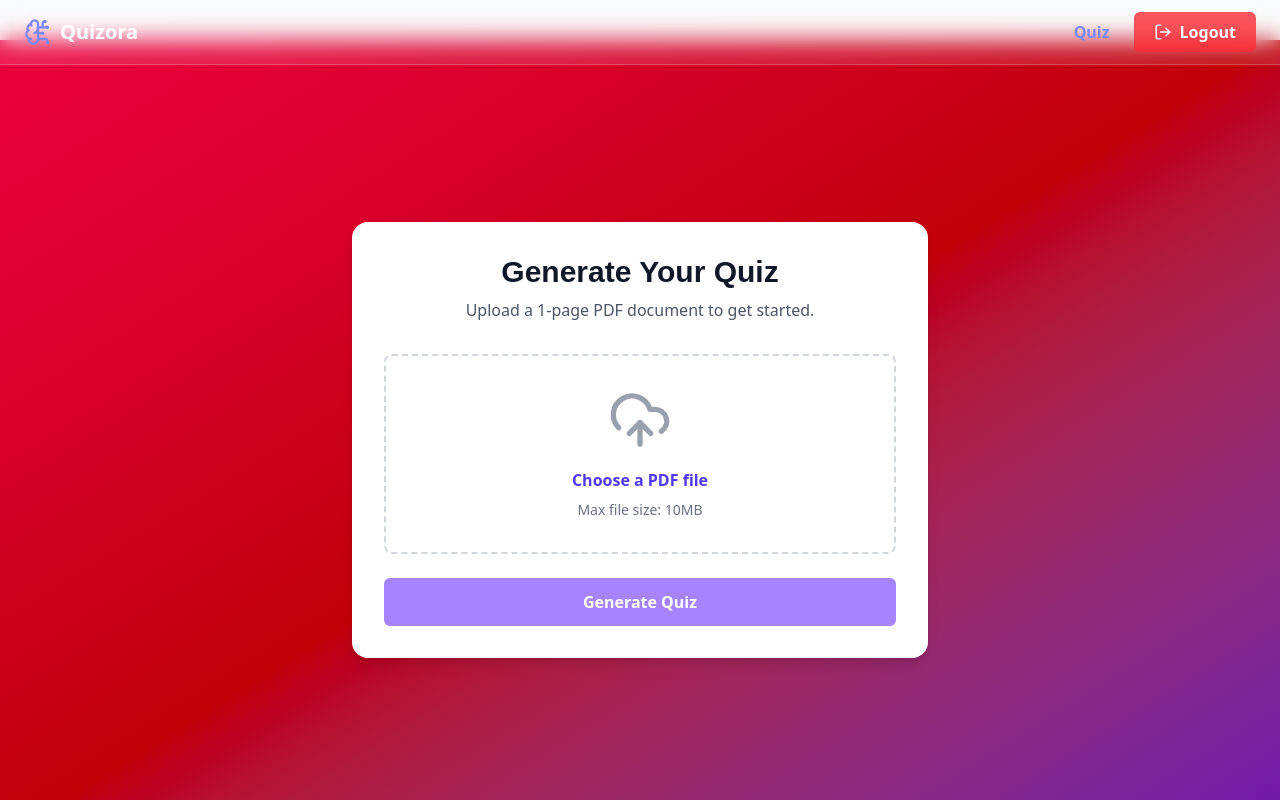
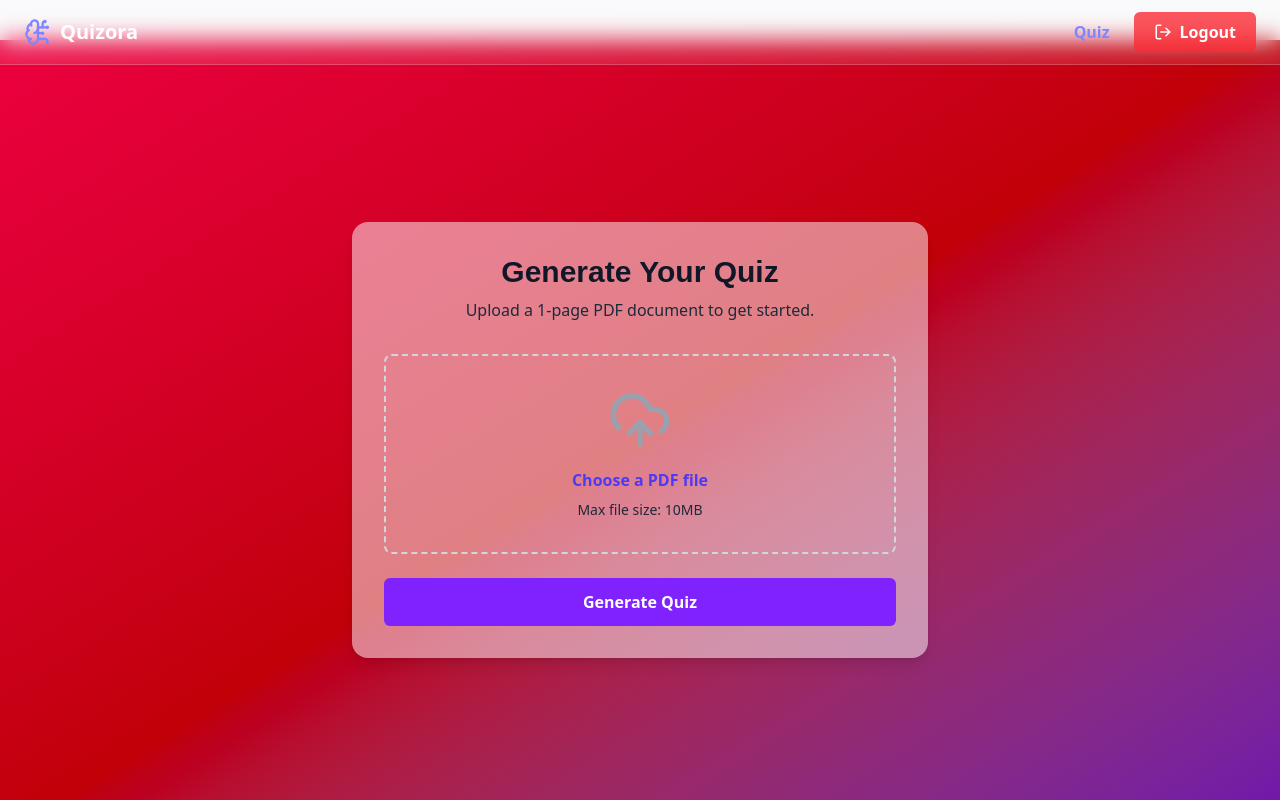
Before and after one commit to ArinPandey/QUIZORA-AI-Quiz-App, a React (Vite) app in the folder frontend/: page /dashboard in a window 1280 px wide. Shown: the top 800 px of the page. Built offline with nearby package versions, Linux system fonts and the light colour scheme; sample sign-in values are in the browser's storage; a web font is replaced by a local one.

Commit message:
added some new gradients

```diff
--- a/frontend/src/pages/DashboardPage.jsx
+++ b/frontend/src/pages/DashboardPage.jsx
@@ -53,9 +53,9 @@ const DashboardPage = () => {
 
     return (
         <div className="min-h-screen bg-gradient-to-br from-rose-600 via-red-700 to-purple-800 flex items-center justify-center p-4 mt-[-25px]">
-            <div className="max-w-xl w-full bg-white rounded-2xl shadow-lg p-8 text-center">
+            <div className="max-w-xl w-full bg-white/50 rounded-2xl shadow-lg p-8 text-center">
                 <h1 className="text-3xl font-bold font-unbounded text-gray-900 mb-2">Generate Your Quiz</h1>
-                <p className="text-gray-600 mb-8">Upload a 1-page PDF document to get started.</p>
+                <p className="text-gray-800 mb-8">Upload a 1-page PDF document to get started.</p>
 
                 <div className="border-2 border-dashed border-gray-300 rounded-lg p-8 mb-6">
                     <UploadCloud className="w-16 h-16 text-gray-400 mx-auto mb-4" />
@@ -69,13 +69,13 @@ const DashboardPage = () => {
                     <label htmlFor="pdf-upload" className="font-semibold text-indigo-600 cursor-pointer hover:text-indigo-500">
                         {selectedFile ? `Selected: ${selectedFile.name}` : "Choose a PDF file"}
                     </label>
-                    <p className="text-sm text-gray-500 mt-2">Max file size: 10MB</p>
+                    <p className="text-sm text-gray-800 mt-2">Max file size: 10MB</p>
                 </div>
 
                 <button
                     onClick={handleUpload}
                     disabled={!selectedFile || isLoading}
-                    className="w-full bg-indigo-600 text-white font-bold py-3 px-4 rounded-md hover:bg-indigo-700 transition duration-300 disabled:bg-violet-400"
+                    className="w-full bg-indigo-800 text-white font-bold py-3 px-4 rounded-md hover:bg-indigo-900 transition duration-300 disabled:bg-violet-600 cursor-pointer"
                 >
                     {isLoading ? "Generating..." : "Generate Quiz"}
                 </button>
--- a/frontend/src/pages/QuizPage.jsx
+++ b/frontend/src/pages/QuizPage.jsx
@@ -155,7 +155,7 @@ const QuizPage = () => {
                     {token ? (
                         <button
                             onClick={startQuiz}
-                            className="group relative w-full bg-gradient-to-r from-purple-600 via-indigo-600 to-blue-600 hover:from-purple-500 hover:via-indigo-500 hover:to-blue-500 text-white font-semibold py-4 px-8 rounded-2xl transition-all duration-300 transform hover:scale-105 hover:shadow-2xl flex items-center justify-center space-x-3 overflow-hidden"
+                            className="group relative w-full bg-gradient-to-r from-purple-600 via-indigo-600 to-blue-600 hover:from-purple-500 hover:via-indigo-500 hover:to-blue-500 text-white font-semibold py-4 px-8 rounded-2xl transition-all duration-300 transform hover:scale-105 hover:shadow-2xl flex items-center justify-center space-x-3 overflow-hidden cursor-pointer"
                         >
                             <div className="absolute inset-0 bg-gradient-to-r from-transparent via-white/20 to-transparent -skew-x-12 translate-x-[-200%] group-hover:translate-x-[200%] transition-transform duration-1000"></div>
                             <span className="relative z-10">Start Quiz</span>
@@ -218,15 +218,15 @@ const QuizPage = () => {
                         })}
                     </div>
                     <div className="flex space-x-4">
-                        <button onClick={previousQuestion} disabled={currentQuestion === 0 || showAnswer} className="flex-1 bg-gray-200 hover:bg-gray-300 text-gray-700 font-semibold py-3 rounded-lg flex items-center justify-center space-x-2 disabled:opacity-50">
+                        <button onClick={previousQuestion} disabled={currentQuestion === 0 || showAnswer} className="flex-1 bg-gray-200 hover:bg-gray-300 text-gray-700 font-semibold py-3 rounded-lg flex items-center justify-center space-x-2 disabled:opacity-50 cursor-pointer">
                             <ChevronLeft size={20} /><span>Previous</span>
                         </button>
                         {!showAnswer ? (
-                            <button onClick={() => submitAnswer(false)} disabled={selectedAnswer === null} className="flex-1 bg-gray-400 text-white font-semibold py-3 rounded-lg disabled:bg-gray-300">
+                            <button onClick={() => submitAnswer(false)} disabled={selectedAnswer === null} className="flex-1 bg-gray-800 text-white font-semibold py-3 rounded-lg disabled:bg-gray-300 cursor-pointer">
                                 Submit Answer
                             </button>
                         ) : (
-                            <button onClick={nextQuestion} className="flex-1 bg-indigo-600 hover:bg-indigo-700 text-white font-semibold py-3 rounded-lg flex items-center justify-center space-x-2">
+                            <button onClick={nextQuestion} className="flex-1 bg-indigo-600 hover:bg-indigo-700 text-white font-semibold py-3 rounded-lg flex items-center justify-center space-x-2 cursor-pointer">
                                 <span>{currentQuestion === questions.length - 1 ? 'View Results' : 'Next Question'}</span><ChevronRight size={20} />
                             </button>
                         )}
@@ -284,7 +284,7 @@ const QuizPage = () => {
                             ))}
                         </div>
                     </div>
-                    <button onClick={restartQuiz} className="w-full bg-indigo-600 hover:bg-indigo-700 text-white font-semibold py-3 px-6 rounded-lg flex items-center justify-center space-x-2">
+                    <button onClick={restartQuiz} className="w-full bg-indigo-600 hover:bg-indigo-700 text-white font-semibold py-3 px-6 rounded-lg flex items-center justify-center space-x-2 cursor-pointer">
                         <RotateCcw className="w-4 h-4" />
                         <span>Take Quiz Again</span>
                     </button>
```
